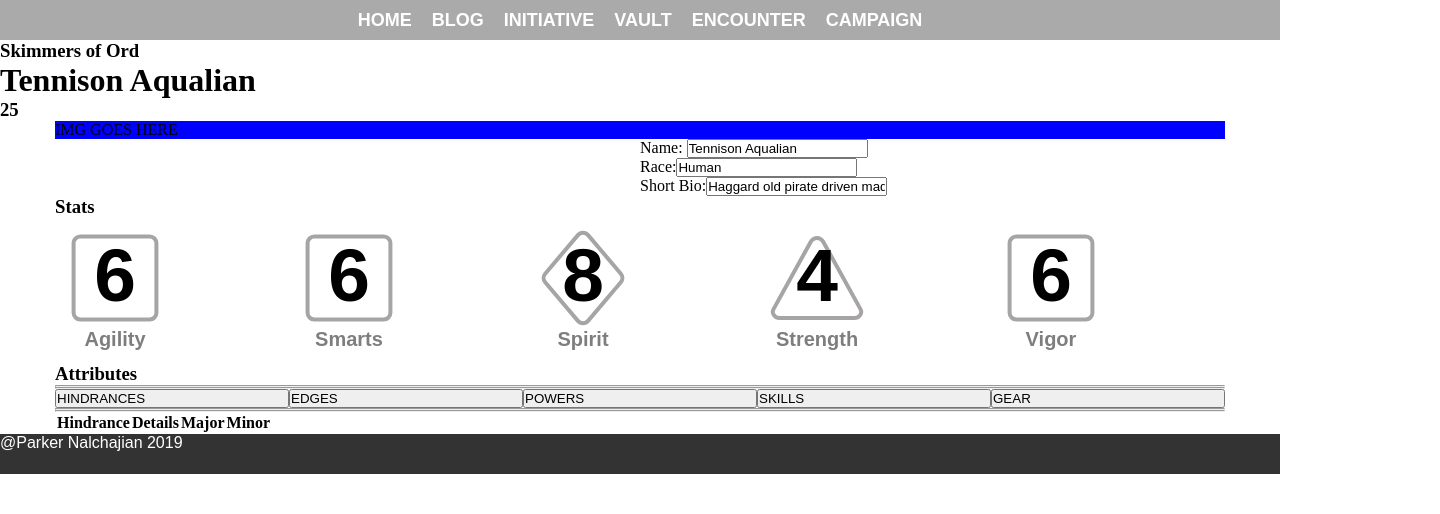
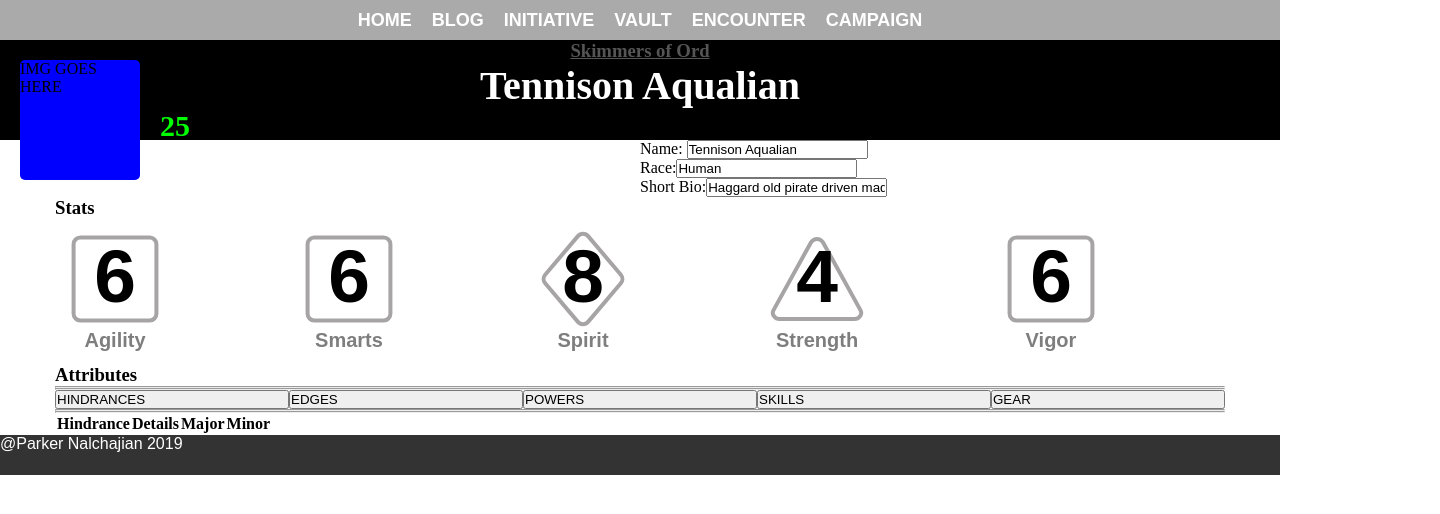
Before and after one commit to parkernalch/savage-suite, an Angular app: page /characters/1 in a window 1280 px wide. Shown: the top 514 px of the page, 1440 px wide, since content can reach past the window. Built offline with nearby package versions, Linux system fonts and the light colour scheme.

Commit message:
started work on styling the page

```diff
--- a/src/app/components/character-view/character-view.component.html
+++ b/src/app/components/character-view/character-view.component.html
@@ -1,10 +1,11 @@
-<h3>{{character.campaign}}</h3>
-<h1>{{character.name}}</h1>
-<h3>{{character.class}}</h3>
-<h3>{{character.rank}}</h3>
-<div class="container">
-    <div class="character-portrait" style="background-color: blue">IMG GOES HERE</div>
+<div class="charview-header">
+    <h3 class="charview-campaign">{{character.campaign}}</h3>
+    <h1 class="charview-charname">{{character.name}}</h1>
+    <div class="charview-charclass">{{character.class}}</div>
+    <h3 class="charview-charrank">{{character.rank}}</h3>
+    <div class="charview-portrait" style="background-color: blue">IMG GOES HERE</div>
 </div>
+
 
 <div class="row">
     <div class="col">
--- a/src/app/components/character-view/character-view.component.sass
+++ b/src/app/components/character-view/character-view.component.sass
@@ -0,0 +1,29 @@
+.charview-header
+    height: 100px
+    background: #000000
+    width: 100%
+    .charview-campaign
+        color: #555555
+        text-decoration: underline
+        text-align: center
+    .charview-charname
+        color: #ffffff
+        left: 160px
+        text-align: center
+        font-size: 40px
+    .charview-charrank
+        color: #00ff00
+        position: relative
+        z-index: 5
+        left: 160px
+        font-size: 30px
+    .charview-charclass
+        color: #ffffff
+        text-align: center
+    .charview-portrait
+        position: absolute
+        height: 120px
+        width: 120px
+        border-radius: 5px
+        top: 60px
+        left: 20px
--- a/src/app/components/character-view/character-view.component.ts
+++ b/src/app/components/character-view/character-view.component.ts
@@ -62,8 +62,9 @@ export class CharacterViewComponent implements OnInit {
     let power: _Power = {
       "name": "Fly",
       "trapping": "Cybernetic Jet Engines",
-      "varities": [
+      "varieties": [
         {
+          "name": "Jetpack",
           "cost": 4,
           "effect": "for the next minute, you have a fly speed equal to your pace"
         }
```
